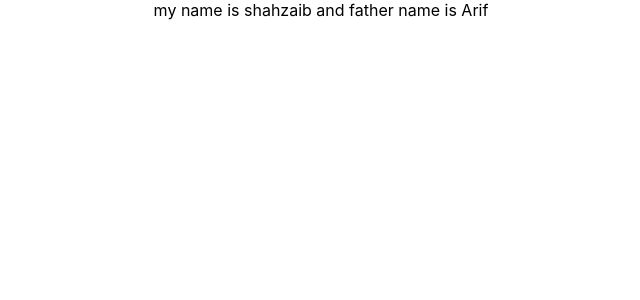
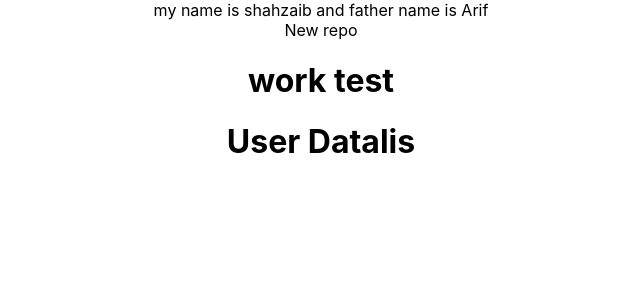
Before and after one commit to shahzaibali4491331-prog/abcd, a React (Create React App) app: page / in a window 1280 px wide. Shown: the top 300 px of the page, without its empty margins (319-959 px from the left). Built offline with nearby package versions, Linux system fonts and the light colour scheme.

Commit message:
shahzaib ali

```diff
--- a/src/App.js
+++ b/src/App.js
@@ -1,11 +1,13 @@
 import logo from './logo.svg';
 import './App.css';
 import ShahzaibAli from './components/ShahzaibAli';
+import Asim from './components/Asim';
 
 function App() {
   return (
     <div className="App">
      <ShahzaibAli/>
+     <Asim/>
     </div>
   );
 }
--- a/src/components/Asim.jsx
+++ b/src/components/Asim.jsx
@@ -0,0 +1,11 @@
+import React from 'react'
+
+const Asim = () => {
+  return (
+    <div>
+      <h1>User Datalis</h1>
+    </div>
+  )
+}
+
+export default Asim
--- a/src/components/ShahzaibAli.jsx
+++ b/src/components/ShahzaibAli.jsx
@@ -4,6 +4,8 @@ const ShahzaibAli = () => {
   return (
     <div>
       my name is shahzaib and father  name is Arif
+      <div>New repo </div>
+      <h1> work test </h1>
     </div>
   )
 }
```
